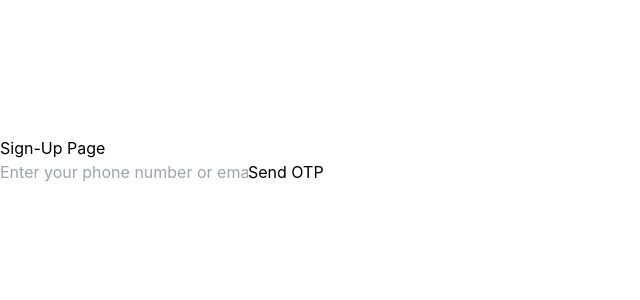
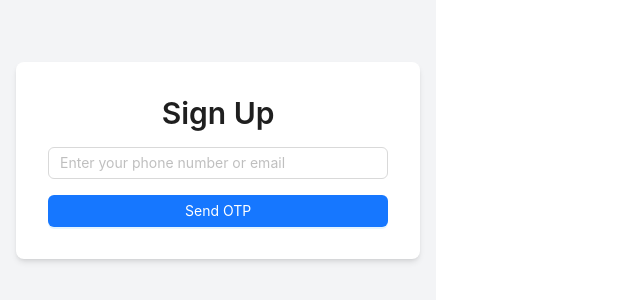
Before and after one commit to Saumyaaaaa/signup-otp-project, a React (Vite) app: page / in a window 1280 px wide. Shown: the part 240-540 px from the top of the page, without its empty margins (0-640 px from the left). Built offline with nearby package versions, Linux system fonts and the light colour scheme.

Commit message:
Refactor SignUp component to use Ant Design for UI elements; enhance layout with improved styling and structure

```diff
--- a/src/components/SignUp.jsx
+++ b/src/components/SignUp.jsx
@@ -1,5 +1,8 @@
 import React, { useState } from 'react';
 import { useNavigate } from 'react-router-dom';
+import { Button, Input, Typography } from 'antd';
+
+const { Title } = Typography;
 
 const SignUp = () => {
   const [email, setEmail] = useState('');
@@ -14,16 +17,26 @@ const SignUp = () => {
   };
 
   return (
-    <div>
-      <h1>Sign-Up Page</h1>
-      <input
-        type="text"
-        placeholder="Enter your phone number or email"
-        value={email}
-        onChange={(e) => setEmail(e.target.value)}
-      />
-      <button onClick={handleSendOTP}>Send OTP</button>
+    <div className="flex flex-col items-center justify-center min-h-screen bg-gray-100 p-4">
+      <div className="bg-white shadow-md rounded-lg p-8 w-full max-w-md">
+        <Title level={2} className="text-center mb-6">Sign Up</Title>
+        <Input
+          type="text"
+          placeholder="Enter your phone number or email"
+          value={email}
+          onChange={(e) => setEmail(e.target.value)}
+          className="mb-4"
+        />
+        <Button
+          type="primary"
+          onClick={handleSendOTP}
+          className="w-full"
+        >
+          Send OTP
+        </Button>
+      </div>
     </div>
   );
 };
+
 export default SignUp;
```
